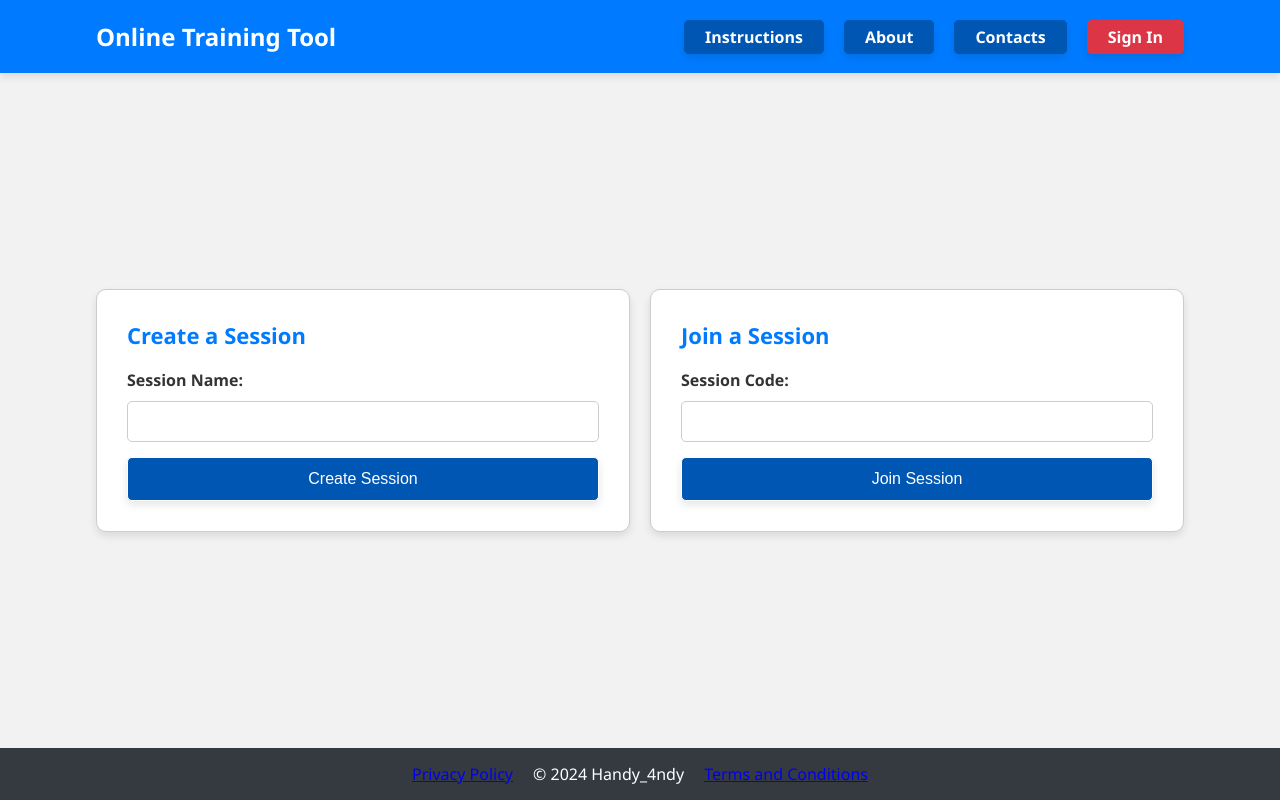
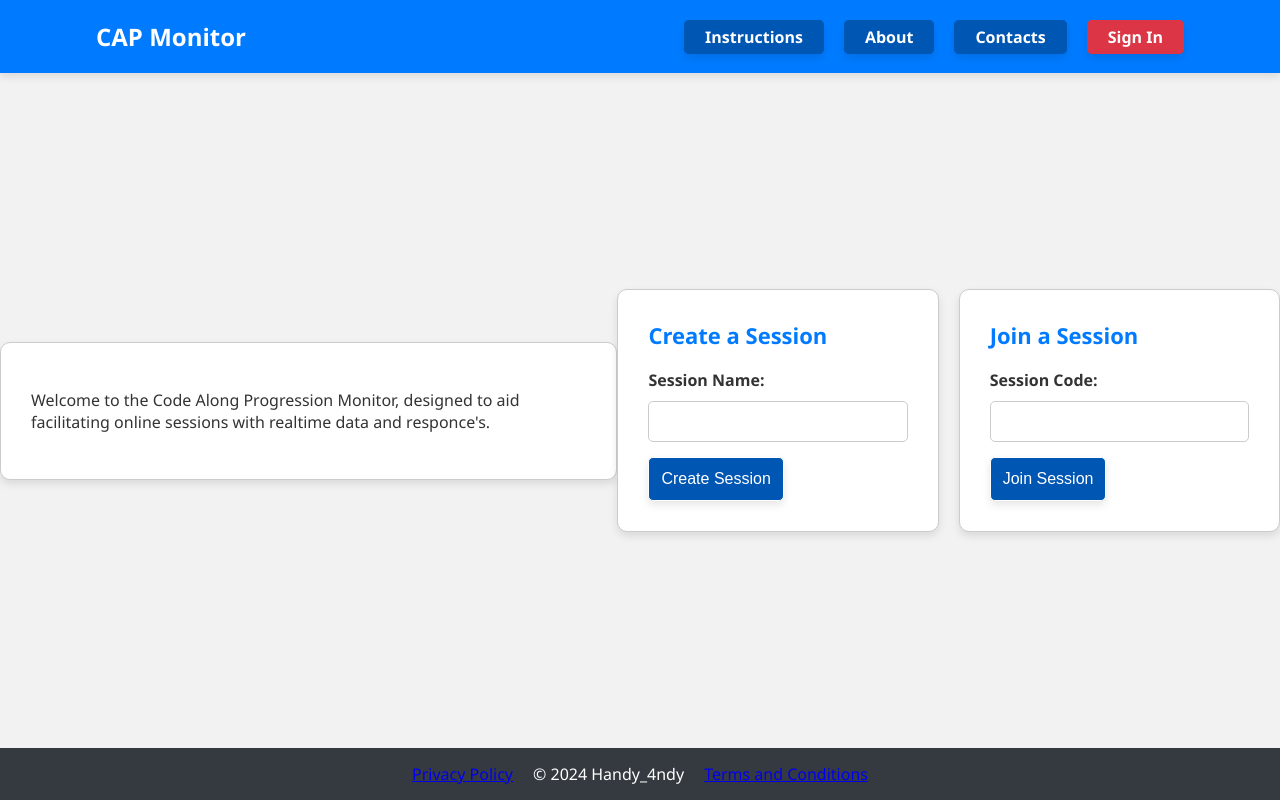
Before and after one commit to Handy4ndy/CAPmonitor, a plain HTML site: page index.html in a window 1280 px wide. Drawn offline with Linux system fonts and the light colour scheme.

Commit message:
index.html changes

```diff
--- a/index.html
+++ b/index.html
@@ -3,13 +3,13 @@
 <head>
   <meta charset="UTF-8">
   <meta name="viewport" content="width=device-width, initial-scale=1.0">
-  <title>Online Training Tool</title>
+  <title>CAP Monitor</title>
   <link rel="stylesheet" href="styles.css">
 </head>
 <body>
   <header>
     <div class="container">
-      <h1>Online Training Tool</h1>
+      <h1>CAP Monitor</h1>
       <nav>
         <ul>
           <li><a href="#instructions">Instructions</a></li>
@@ -22,13 +22,22 @@
   </header>
 
   <main>
+
+    <div class="intro">
+
+      <section>
+        <p>Welcome to the Code Along Progression Monitor, designed to aid facilitating online sessions with realtime data and responce's.</p>
+      </section>
+
+    </div>
+
     <div class="container sections-container">
       <section class="session">
         <h2>Create a Session</h2>
         <form id="create-session-form">
           <label for="session-name">Session Name:</label>
           <input type="text" id="session-name" required>
-          <button type="submit">Create Session</button>
+          <a href="sessiontemplate.html"><button submit>Create Session</button></a>
         </form>
       </section>
 
@@ -36,8 +45,8 @@
         <h2>Join a Session</h2>
         <form id="join-session-form">
           <label for="session-code">Session Code:</label>
-          <input type="text" id="session-code" required>
-          <button type="submit">Join Session</button>
+          <input type="text" id="session-code"> <!-- <input type="text" id="session-code" required> -->
+          <a href="sessiontemplate.html"><button submit>Join Session</button></a>
         </form>
       </section>
     </div>
```
